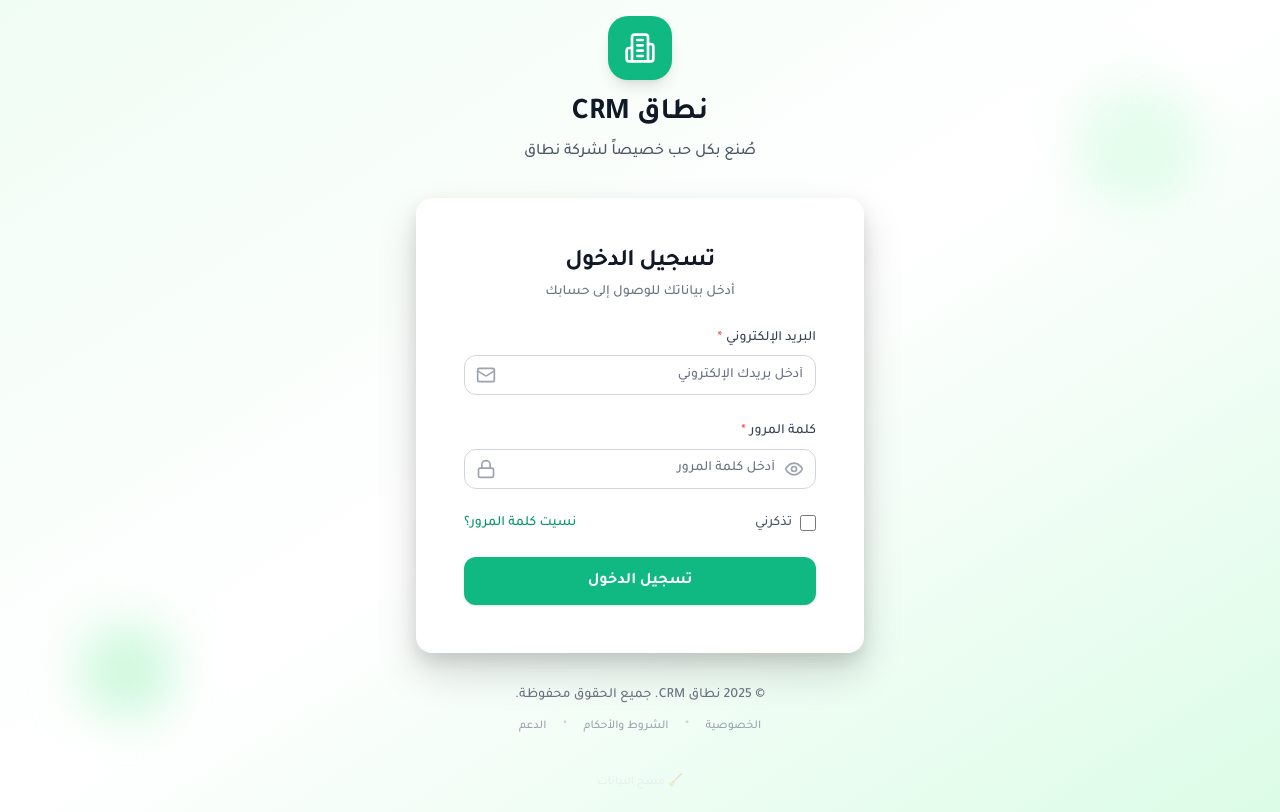
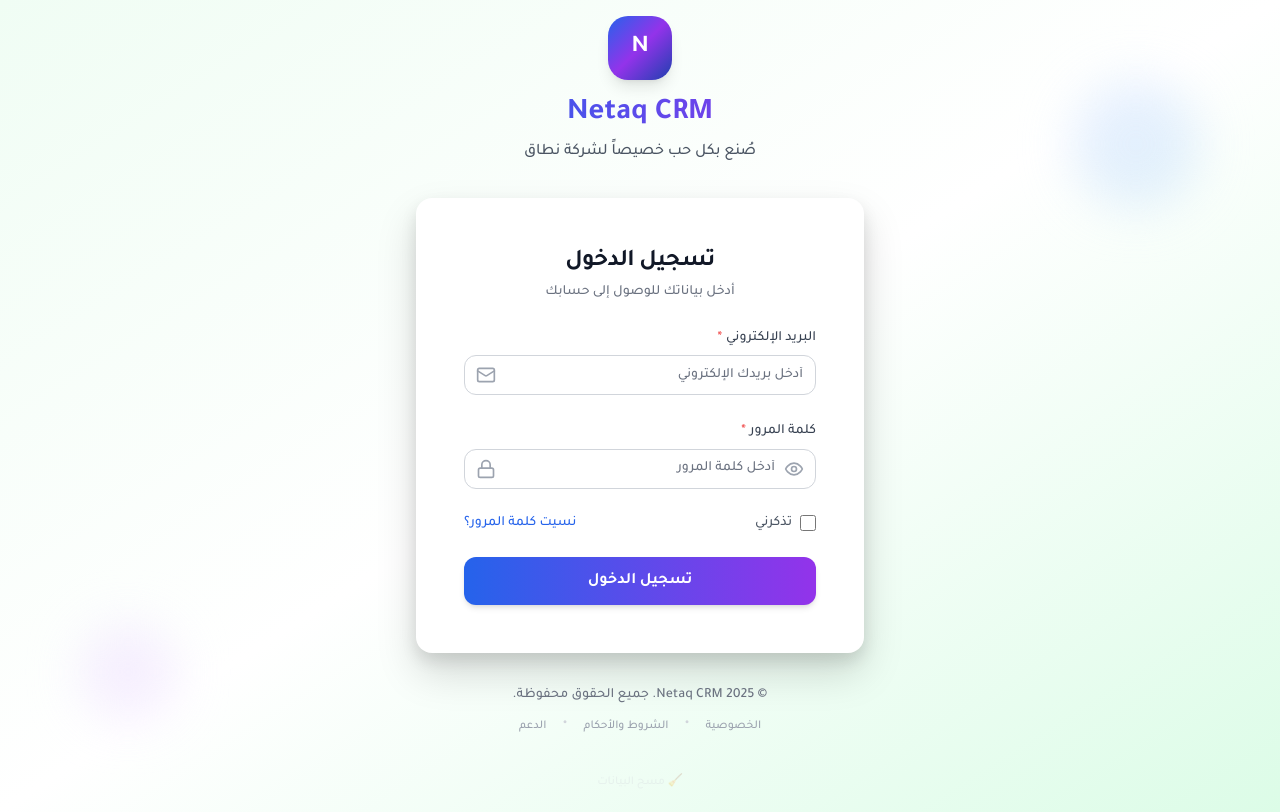
Before and after one commit to boodymasoud7/netaq-crm, a React (Vite) app in the folder crm-frontend-only/: page /login in a window 1280 px wide. Built offline with nearby package versions, Linux system fonts and the light colour scheme.

Commit message:
UI: Redesign Login page to match project branding - Blue-purple gradient, Netaq CRM branding, consistent styling

```diff
--- a/crm-frontend-only/src/pages/Login.jsx
+++ b/crm-frontend-only/src/pages/Login.jsx
@@ -1,6 +1,6 @@
 import { useState } from 'react'
 import { Navigate } from 'react-router-dom'
-import { Mail, Lock, Eye, EyeOff, Building2 } from 'lucide-react'
+import { Mail, Lock, Eye, EyeOff } from 'lucide-react'
 import { Card, CardContent, CardHeader, CardTitle } from '../components/ui/card'
 import { Button } from '../components/ui/button'
 import { Input } from '../components/ui/input'
@@ -71,10 +71,10 @@
       <div className="w-full max-w-md relative z-10">
         {/* Logo and Title */}
         <div className="text-center mb-8">
-          <div className="inline-flex items-center justify-center w-16 h-16 bg-primary-500 rounded-2xl mb-4 shadow-lg">
-            <Building2 className="h-8 w-8 text-white" />
+          <div className="inline-flex items-center justify-center w-16 h-16 bg-gradient-to-br from-blue-600 via-purple-600 to-blue-800 rounded-2xl mb-4 shadow-lg">
+            <span className="text-white font-bold text-2xl">N</span>
           </div>
-          <h1 className="text-3xl font-bold text-gray-900 mb-2">نطاق CRM</h1>
+          <h1 className="text-3xl font-bold bg-gradient-to-r from-blue-600 to-purple-600 bg-clip-text text-transparent mb-2">Netaq CRM</h1>
           <p className="text-gray-600">صُنع بكل حب خصيصاً لشركة نطاق</p>
         </div>
 
@@ -127,13 +127,13 @@
                 <label className="flex items-center">
                   <input
                     type="checkbox"
-                    className="w-4 h-4 text-primary-600 bg-gray-100 border-gray-300 rounded focus:ring-primary-500 focus:ring-2"
+                    className="w-4 h-4 text-blue-600 bg-gray-100 border-gray-300 rounded focus:ring-blue-500 focus:ring-2"
                   />
                   <span className="mr-2 text-sm text-gray-600">تذكرني</span>
                 </label>
                 <a
                   href="#"
-                  className="text-sm text-primary-600 hover:text-primary-500 transition-colors"
+                  className="text-sm text-blue-600 hover:text-purple-600 transition-colors"
                 >
                   نسيت كلمة المرور؟
                 </a>
@@ -144,7 +144,7 @@
                 type="submit"
                 loading={isLoading}
                 loadingText="جاري تسجيل الدخول..."
-                className="w-full bizmax-button-primary h-12 text-base font-semibold"
+                className="w-full h-12 text-base font-semibold bg-gradient-to-r from-blue-600 to-purple-600 hover:from-blue-700 hover:to-purple-700 text-white rounded-lg transition-all duration-200 shadow-md hover:shadow-lg"
               >
                 تسجيل الدخول
               </LoadingButton>
@@ -157,7 +157,7 @@
         {/* Footer */}
         <div className="mt-8 text-center">
           <p className="text-sm text-gray-500">
-            © 2025 نطاق CRM. جميع الحقوق محفوظة.
+            © 2025 Netaq CRM. جميع الحقوق محفوظة.
           </p>
           <div className="flex items-center justify-center gap-4 mt-2">
             <a href="#" className="text-xs text-gray-400 hover:text-gray-600 transition-colors">
@@ -192,8 +192,8 @@
       </div>
 
       {/* Floating Elements */}
-      <div className="absolute top-20 right-20 w-32 h-32 bg-primary-100 rounded-full mix-blend-multiply filter blur-xl opacity-70 animate-pulse hidden lg:block"></div>
-      <div className="absolute bottom-20 left-20 w-24 h-24 bg-primary-200 rounded-full mix-blend-multiply filter blur-xl opacity-70 animate-pulse hidden lg:block" style={{ animationDelay: '2s' }}></div>
+      <div className="absolute top-20 right-20 w-32 h-32 bg-blue-100 rounded-full mix-blend-multiply filter blur-xl opacity-70 animate-pulse hidden lg:block"></div>
+      <div className="absolute bottom-20 left-20 w-24 h-24 bg-purple-100 rounded-full mix-blend-multiply filter blur-xl opacity-70 animate-pulse hidden lg:block" style={{ animationDelay: '2s' }}></div>
     </div>
     </ErrorBoundary>
   )
```
